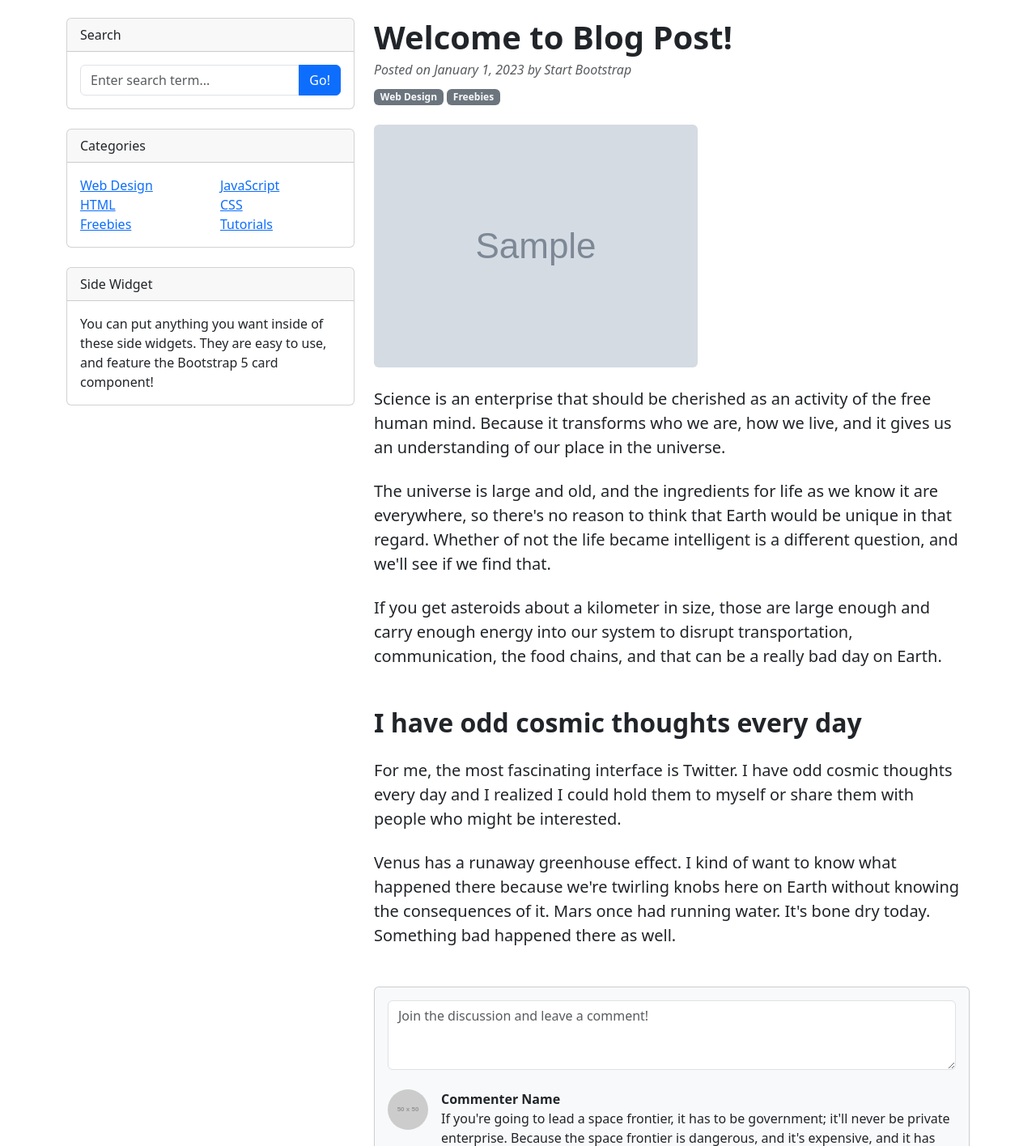
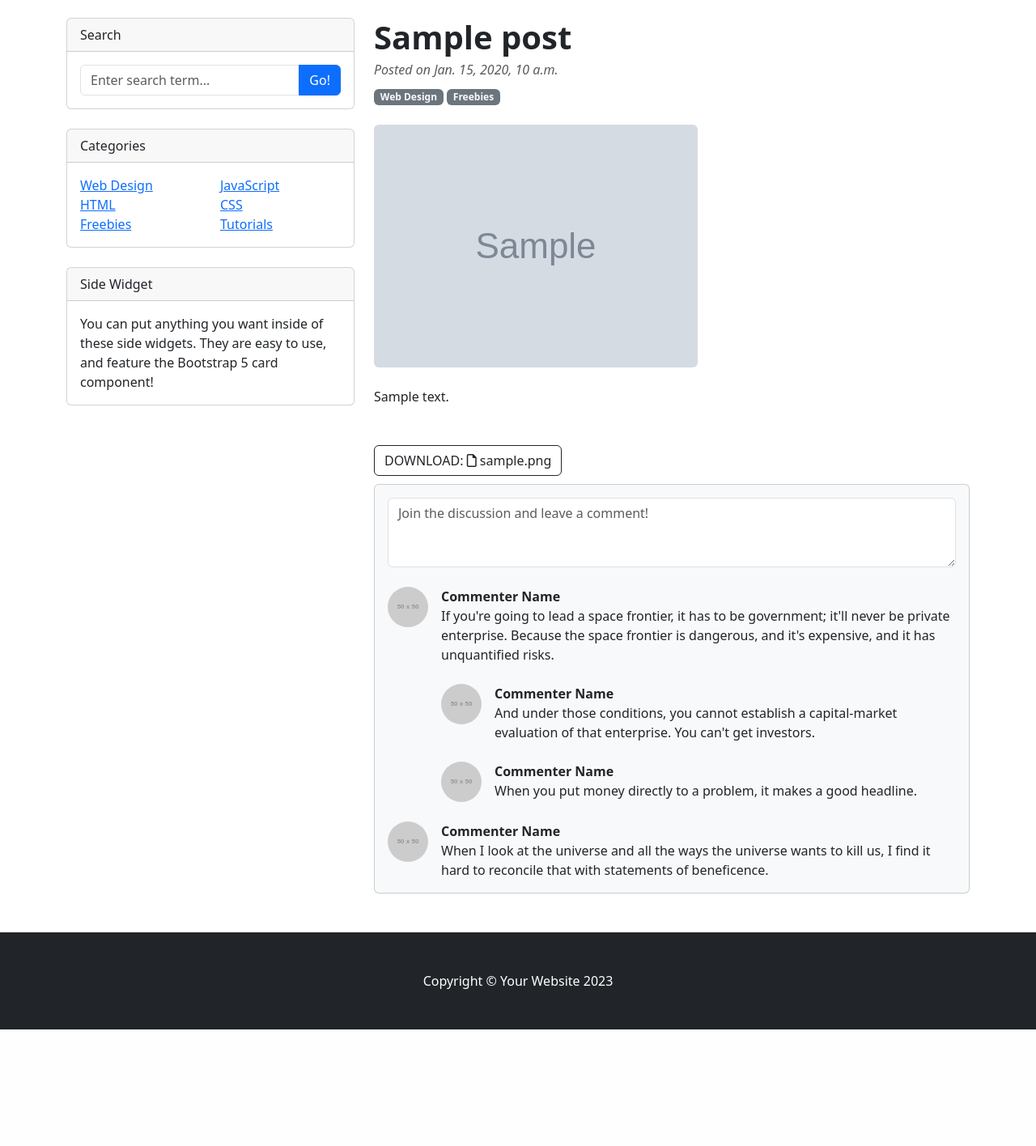
Before and after one commit to taegyeong0225/My_webpage, a Django app: template blog/templates/blog/post_detail.html in a window 1280 px wide. Shown: the part 56-1472 px from the top of the page at 81% size. After the commit the page ends 1328 px from the top, so only its background shows below. Run offline with Django 4.2, Linux system fonts and the light colour scheme; tables that the repository leaves empty hold one stand-in row (values such as "Sample post"); the template is opened without the code that fills it: values that come from a table or form of the project are taken from there, most other values are stand-ins (such as "Sample title", 1, 10 or a date in 2020); grey boxes marked "Sample" are stand-in pictures; some libraries are stand-ins or nearby versions.

Commit message:
첨부 파일이 있을 경우 포스트 상세 페이지에 다운로드 버튼 출력

```diff
--- a/blog/models.py
+++ b/blog/models.py
@@ -1,4 +1,5 @@
 from django.db import models
+import os
 
 # Post 모델
 class Post(models.Model):
@@ -16,3 +17,8 @@ class Post(models.Model):
 
     def get_absolute_url(self):
         return f'/blog/{self.pk}/'
+
+    def get_file_name(self):
+        return os.path.basename(self.file_upload.name)
+    def get_file_ext(self):
+        return self.get_file_name().split('.')[-1]
--- a/blog/templates/blog/post_detail.html
+++ b/blog/templates/blog/post_detail.html
@@ -12,6 +12,7 @@
         <!-- Core theme CSS (includes Bootstrap)-->
         <link rel="stylesheet" href="{% static 'blog/bootstrap/bootstrap.min.css' %}" media="screen">
         <link href="{%static 'blog/css/blog-post.css' %}" rel="stylesheet" media="screen"/>
+        <script src="https://kit.fontawesome.com/e902df2198.js" crossorigin="anonymous"></script>
     </head>
     <body>
         <!-- Responsive navbar-->
@@ -78,9 +79,9 @@
                         <!-- Post header-->
                         <header class="mb-4">
                             <!-- Post title-->
-                            <h1 class="fw-bolder mb-1">Welcome to Blog Post!</h1>
+                            <h1 class="fw-bolder mb-1">{{ post.title }}</h1>
                             <!-- Post meta content-->
-                            <div class="text-muted fst-italic mb-2">Posted on January 1, 2023 by Start Bootstrap</div>
+                            <div class="text-muted fst-italic mb-2">Posted on {{ post.created_at }}</div>
                             <!-- Post categories-->
                             <a class="badge bg-secondary text-decoration-none link-light" href="#!">Web Design</a>
                             <a class="badge bg-secondary text-decoration-none link-light" href="#!">Freebies</a>
@@ -93,13 +94,24 @@
                         {% endif %}
                         <!-- Post content-->
                         <section class="mb-5">
-                            <p class="fs-5 mb-4">Science is an enterprise that should be cherished as an activity of the free human mind. Because it transforms who we are, how we live, and it gives us an understanding of our place in the universe.</p>
-                            <p class="fs-5 mb-4">The universe is large and old, and the ingredients for life as we know it are everywhere, so there's no reason to think that Earth would be unique in that regard. Whether of not the life became intelligent is a different question, and we'll see if we find that.</p>
-                            <p class="fs-5 mb-4">If you get asteroids about a kilometer in size, those are large enough and carry enough energy into our system to disrupt transportation, communication, the food chains, and that can be a really bad day on Earth.</p>
-                            <h2 class="fw-bolder mb-4 mt-5">I have odd cosmic thoughts every day</h2>
-                            <p class="fs-5 mb-4">For me, the most fascinating interface is Twitter. I have odd cosmic thoughts every day and I realized I could hold them to myself or share them with people who might be interested.</p>
-                            <p class="fs-5 mb-4">Venus has a runaway greenhouse effect. I kind of want to know what happened there because we're twirling knobs here on Earth without knowing the consequences of it. Mars once had running water. It's bone dry today. Something bad happened there as well.</p>
+                            {{ post.content }}
                         </section>
+                        <!-- add file upload button-->
+                        {% if post.file_upload %}
+                            <a href="{{ post.file_upload.url }}" class="btn btn-outline-dark" role="button" download style="margin-bottom:10px">
+                                DOWNLOAD:
+                                {% if post.get_file_ext == 'csv' %}
+                                    <i class="fa-regular fa-file-csv"></i>
+                                {% elif post.get_file_ext == 'xlsx' or post.get_file_ext == 'xls' %}
+                                    <i class="fa-regular fa-file-excel"></i>
+                                {% elif post.get_file_ext == 'docx' or post.get_file_ext == 'doc' or post.get_file_ext == 'hwp'%}
+                                    <i class="fa-regular fa-file-word"></i>
+                                {% else %}
+                                    <i class="fa-regular fa-file"></i>
+                                {% endif %}
+                                {{ post.get_file_name }}
+                            </a>
+                        {% endif %}
                     </article>
                     <!-- Comments section-->
                     <section class="mb-5">
```
